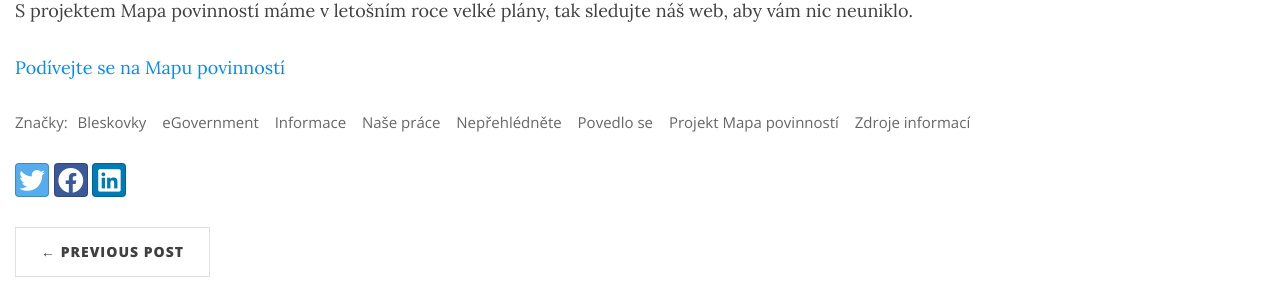
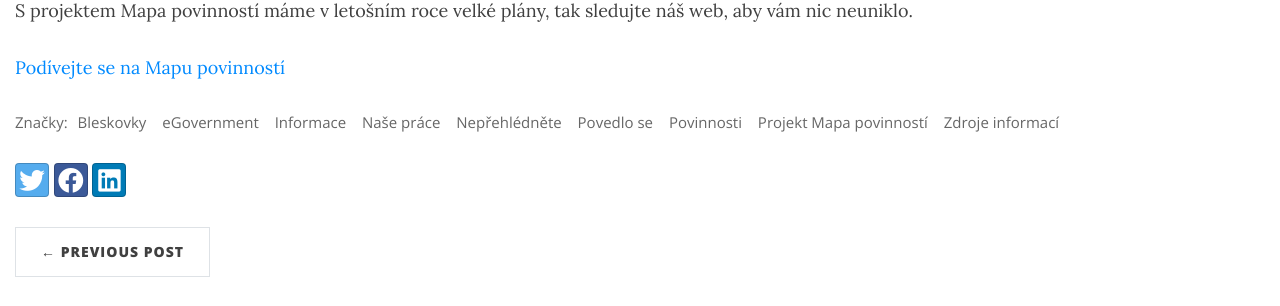
Before and after one commit to egdilna/egdilna.github.io, a Jekyll site: the page built from _posts/2023-04-07-nova-aplikace-mapapovinnosti.md, in a window 1280 px wide and 900 px high, scrolled down 1228 px. Shown: the part 188-494 px from the top of the window. Built offline with Jekyll 4.4.1, drawn with Linux system fonts in a browser that asks for light colours; nearby versions of some CDN libraries; comment, search, counter and statistics services are not loaded.

Commit message:
oprava článků o DIA

```diff
--- a/_posts/2023-04-07-nova-aplikace-mapapovinnosti.md
+++ b/_posts/2023-04-07-nova-aplikace-mapapovinnosti.md
@@ -1,7 +1,7 @@
 ---
 title: "Spustili jsme zcela novou webovou aplikaci Mapa EG povinností"
 subtitle: "Po měsících útrap, vzájemného nadávání si do neschopných kreténů a dalších interních radostí, jsme spustili zbrusu novou webovou verzi Mapy EG povinností se spoustou nových funkcpi a hlavně v češtině."
-tags: [Bleskovky, eGovernment, Informace, Naše práce, Nepřehlédněte, Povedlo se, Projekt Mapa povinností, Zdroje informací]
+tags: [Bleskovky, eGovernment, Informace, Naše práce, Nepřehlédněte, Povedlo se, Povinnosti, Projekt Mapa povinností, Zdroje informací]
 zdroj: https://egdilna.cz/mapapovinnosti
 ---
 
```
Also changed, not shown: _posts/2023-02-05-co-vse-bude-delat-dia.md (+1 -1 lines).
